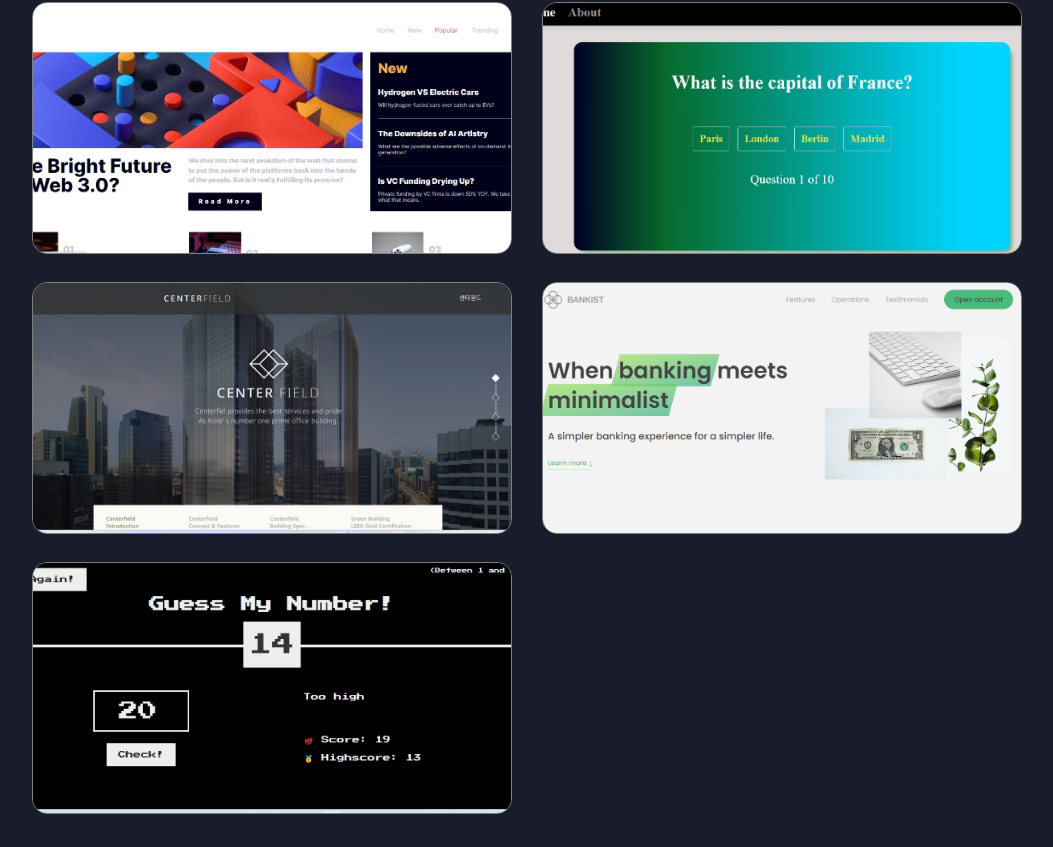
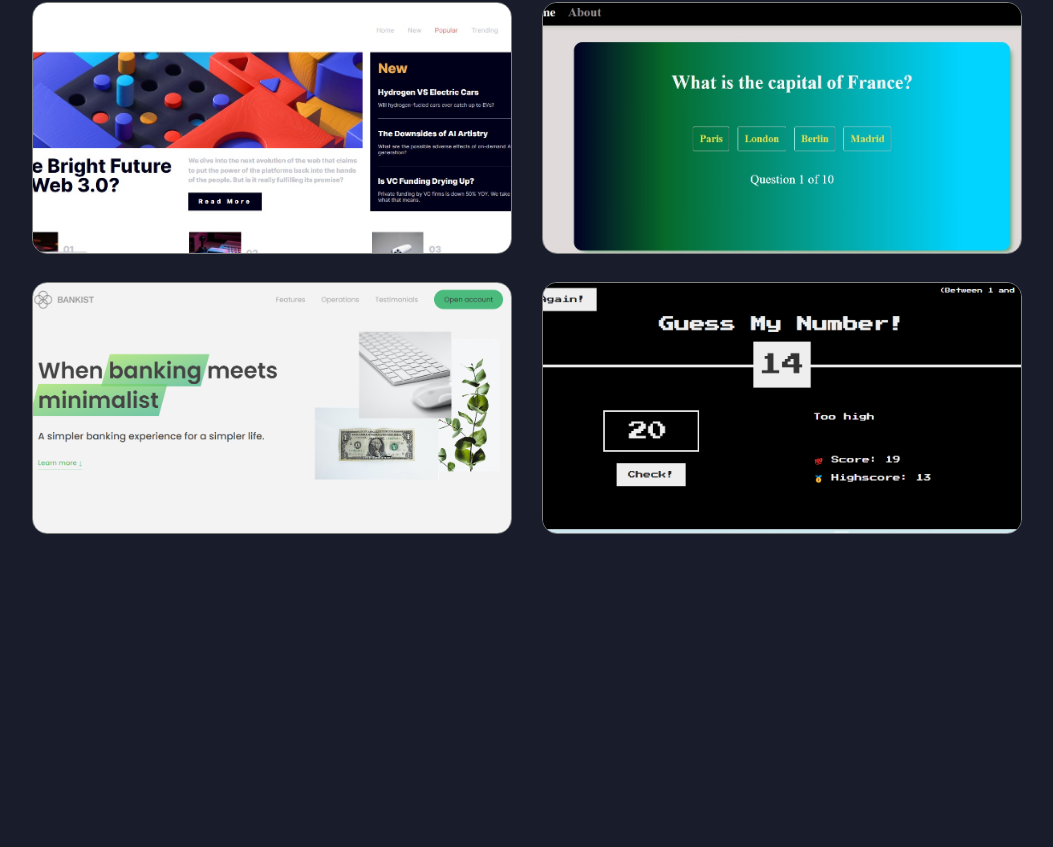
Before and after one commit to Tripti2016/tripti-Portfolio, a Next.js app: page /projects in a window 1280 px wide. Shown: the part 859-1706 px from the top of the page, without its empty margins (98-1151 px from the left). After the commit the page ends 1426 px from the top, so only its background shows below. Built offline with nearby package versions, Linux system fonts and the light colour scheme.

Commit message:
Update page.jsx

```diff
--- a/src/app/projects/page.jsx
+++ b/src/app/projects/page.jsx
@@ -33,11 +33,6 @@ const page = () => {
       img: "/proj-6.jpeg",
       projectSource: "https://github.com/Tripti2016/Quiz.git",
       websiteLink: "https://quiz-gamma-five.vercel.app/",
-    },
-    {
-      img: "/proj-7.jpeg",
-      projectSource: "https://github.com/Tripti2016/DiviiAssignment.git",
-      websiteLink: "https://divij.vercel.app/",
     },
     {
       img: "/proj-8.png",
```
